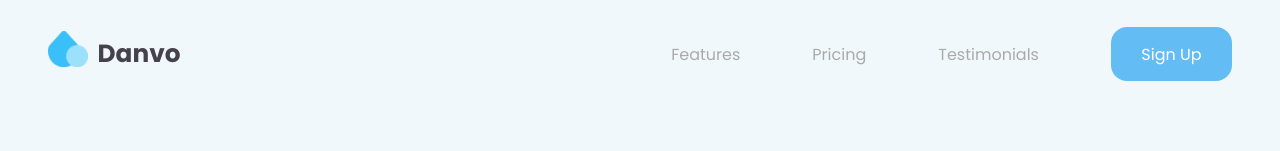
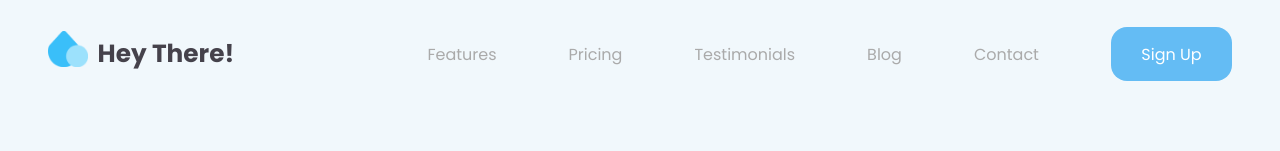
Before and after one commit to adrika-mandal-tech/CODECRAFT_WD_01, a plain HTML site: page index.html in a window 1280 px wide. Shown: the top 151 px of the page. Drawn offline with Linux system fonts and the light colour scheme.

Commit message:
Update index.html

```diff
--- a/index.html
+++ b/index.html
@@ -15,13 +15,15 @@
         <div class="container">
         <div class="logo">
           <img src="./img/logo.png" alt="Logo" />
-          <h3>Danvo</h3>
+          <h3>Hey There!</h3>
         </div>
         <div class="links">
           <ul>
             <li><a href="#">Features</a></li>
             <li><a href="#">Pricing</a></li>
             <li><a href="#">Testimonials</a></li>
+            <li><a href="#">Blog</a></li>
+            <li><a href="#">Contact</a></li>
             <li><a href="#" class="btn">Sign up</a></li>
           </ul>
         </div>
```
